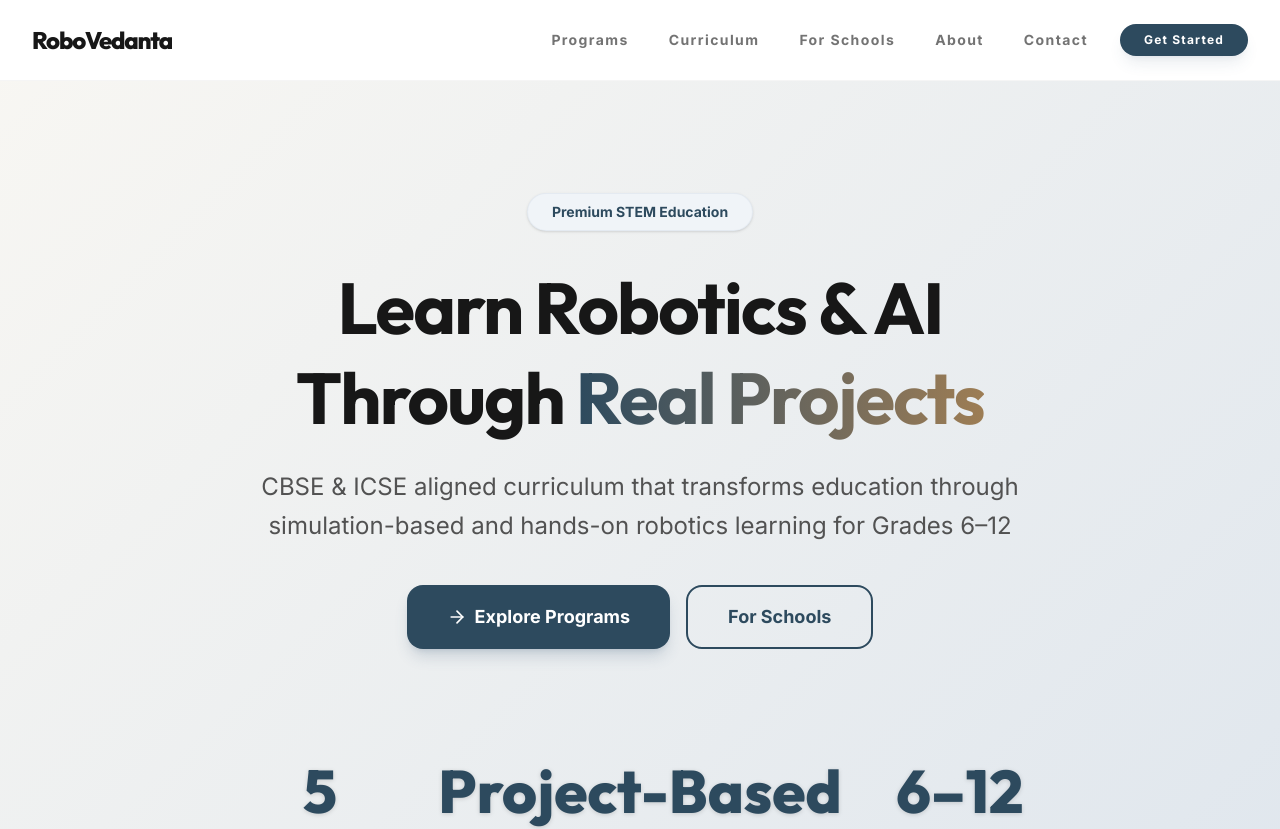
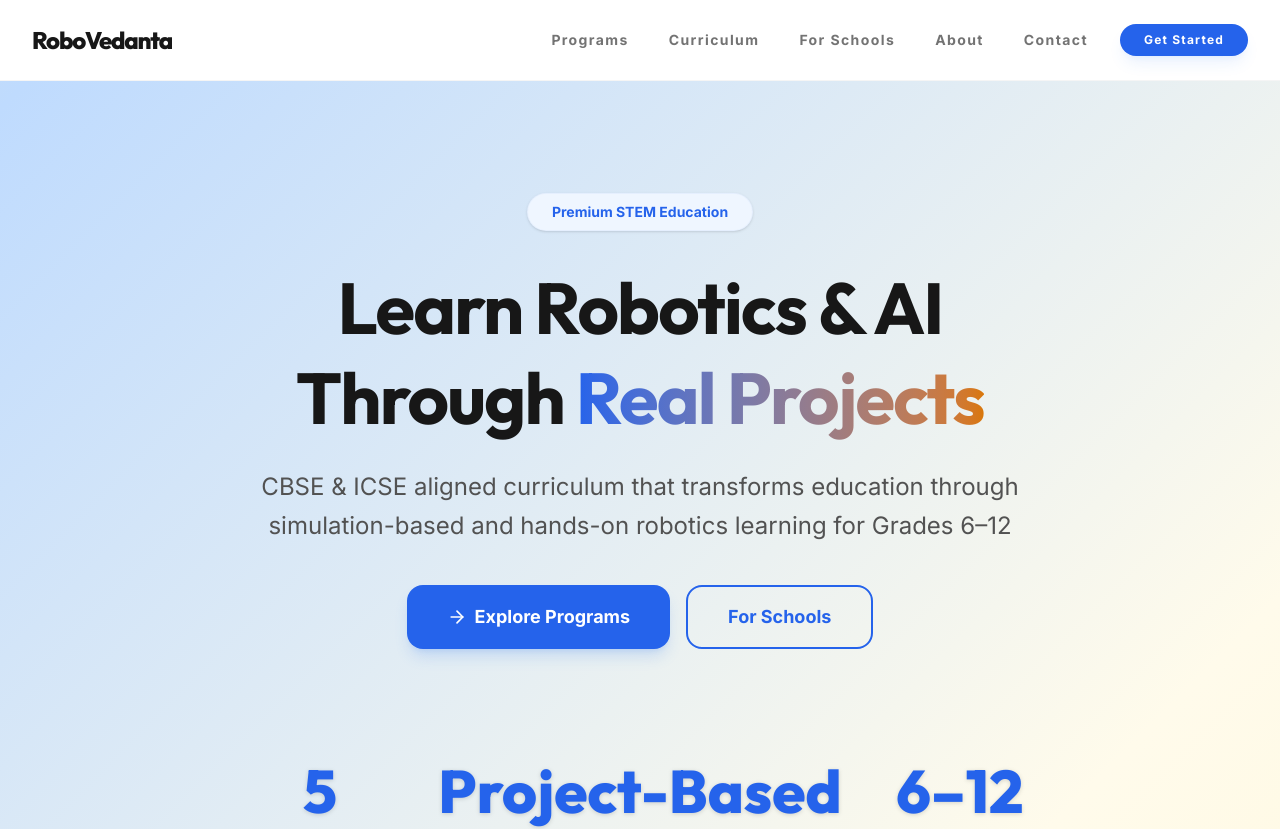
Before and after one commit to shresthwithouta/RoboVedanta, a Next.js app: page / in a window 1280 px wide. Shown: the top 829 px of the page. Built offline with nearby package versions, Linux system fonts and the light colour scheme.

Commit message:
ui refinements and section styling

```diff
--- a/src/app/globals.css
+++ b/src/app/globals.css
@@ -2,22 +2,22 @@
 @import "tailwindcss";
 
 @theme {
-  --color-primary-50: #f0f4f8;
-  --color-primary-100: #d9e2ec;
-  --color-primary-200: #bcccdc;
-  --color-primary-300: #9fb3c8;
-  --color-primary-500: #3e5c76;
-  --color-primary-600: #2d4a5e;
-  --color-primary-700: #1e3a4d;
-  --color-primary-800: #152a3b;
-  --color-primary-900: #0d1f2d;
+  --color-primary-50: #eff6ff;
+  --color-primary-100: #dbeafe;
+  --color-primary-200: #bfdbfe;
+  --color-primary-300: #93c5fd;
+  --color-primary-500: #3b82f6;
+  --color-primary-600: #2563eb;
+  --color-primary-700: #1d4ed8;
+  --color-primary-800: #1e40af;
+  --color-primary-900: #1e3a8a;
 
-  --color-accent-50: #faf8f3;
-  --color-accent-100: #f3ede0;
-  --color-accent-200: #e8dcc4;
-  --color-accent-500: #b8956a;
-  --color-accent-600: #9d7d54;
-  --color-accent-700: #7d6343;
+  --color-accent-50: #fffbeb;
+  --color-accent-100: #fef3c7;
+  --color-accent-200: #fde68a;
+  --color-accent-500: #f59e0b;
+  --color-accent-600: #d97706;
+  --color-accent-700: #b45309;
 
   --color-neutral-50: #fafafa;
   --color-neutral-100: #f5f5f5;
@@ -99,16 +99,9 @@
   }
 
   .gradient-animate {
-    background: linear-gradient(-45deg, #f0f4f8, #d9e2ec, #faf8f3, #f3ede0);
+    background: linear-gradient(-45deg, #eff6ff, #dbeafe, #fef3c7, #fffbeb, #bfdbfe, #fde68a);
     background-size: 400% 400%;
-    animation: gradientShift 10s ease infinite;
-    position: relative;
-  }
-
-  @keyframes gradientShift {
-    0% { background-position: 0% 50%; }
-    50% { background-position: 100% 50%; }
-    100% { background-position: 0% 50%; }
+    animation: gradientShift 8s ease infinite;
   }
 
   @keyframes gradientShift {
--- a/src/app/page.js
+++ b/src/app/page.js
@@ -33,7 +33,7 @@ function AnimatedSection({ children, delay = 0 }) {
 export default function Home() {
   return (
     <main>
-      <Section spacing="md" background="none" className="pt-20 md:pt-24 lg:pt-28 gradient-animate">
+      <Section spacing="md" className="pt-20 md:pt-24 lg:pt-28 gradient-animate">
         <Container>
           <motion.div
             initial="hidden"
@@ -52,9 +52,10 @@ export default function Home() {
               className="text-5xl md:text-6xl lg:text-7xl font-heading font-bold text-neutral-900 mb-6 leading-tight tracking-tight"
             >
               Learn Robotics & AI{' '}
-              <span className="md:whitespace-nowrap">
+              <br className="hidden lg:block" />
+              <span className="lg:inline-block">
                 Through{' '}
-                <span className="bg-linear-to-r from-primary-600 to-accent-600 bg-clip-text text-transparent">
+                <span className="bg-linear-to-r from-primary-600 to-accent-600 bg-clip-text text-transparent whitespace-nowrap">
                   Real Projects
                 </span>
               </span>
@@ -101,7 +102,7 @@ export default function Home() {
         </Container>
       </Section>
 
-      <Section spacing="lg" className="overflow-hidden bg-gradient-to-b from-accent-50/40 to-white">
+      <Section spacing="lg" className="overflow-hidden">
         <Container>
           <AnimatedSection>
             <div className="text-center mb-12">
@@ -156,7 +157,7 @@ export default function Home() {
         </Container>
       </Section>
 
-      <Section background="none" spacing="lg" className="overflow-hidden bg-gradient-to-b from-white via-primary-50/50 to-primary-100/40">
+      <Section background="gray" spacing="lg" className="overflow-hidden">
         <Container>
           <AnimatedSection>
             <div className="text-center mb-16">
@@ -217,7 +218,7 @@ export default function Home() {
         </Container>
       </Section>
 
-      <Section spacing="lg" className="overflow-hidden bg-gradient-to-b from-primary-100/40 via-white to-accent-50/40">
+      <Section spacing="lg" className="overflow-hidden">
         <Container>
           <AnimatedSection>
             <div className="text-center mb-12">
@@ -259,7 +260,7 @@ export default function Home() {
         </Container>
       </Section>
 
-      <Section background="none" spacing="lg" className="bg-gradient-to-b from-accent-50/40 via-primary-50/30 to-primary-100/50">
+      <Section background="gradient" spacing="lg">
         <Container>
           <AnimatedSection>
             <div className="max-w-4xl mx-auto text-center">
--- a/src/components/ui/Section.jsx
+++ b/src/components/ui/Section.jsx
@@ -13,8 +13,7 @@ export function Section({
   const backgrounds = {
     white: 'bg-white',
     gray: 'bg-neutral-50',
-    gradient: 'bg-linear-to-br from-primary-50 via-white to-accent-50',
-    none: 'bg-transparent'
+    gradient: 'bg-linear-to-br from-primary-50 via-white to-accent-50'
   };
 
   const spacings = {
```
